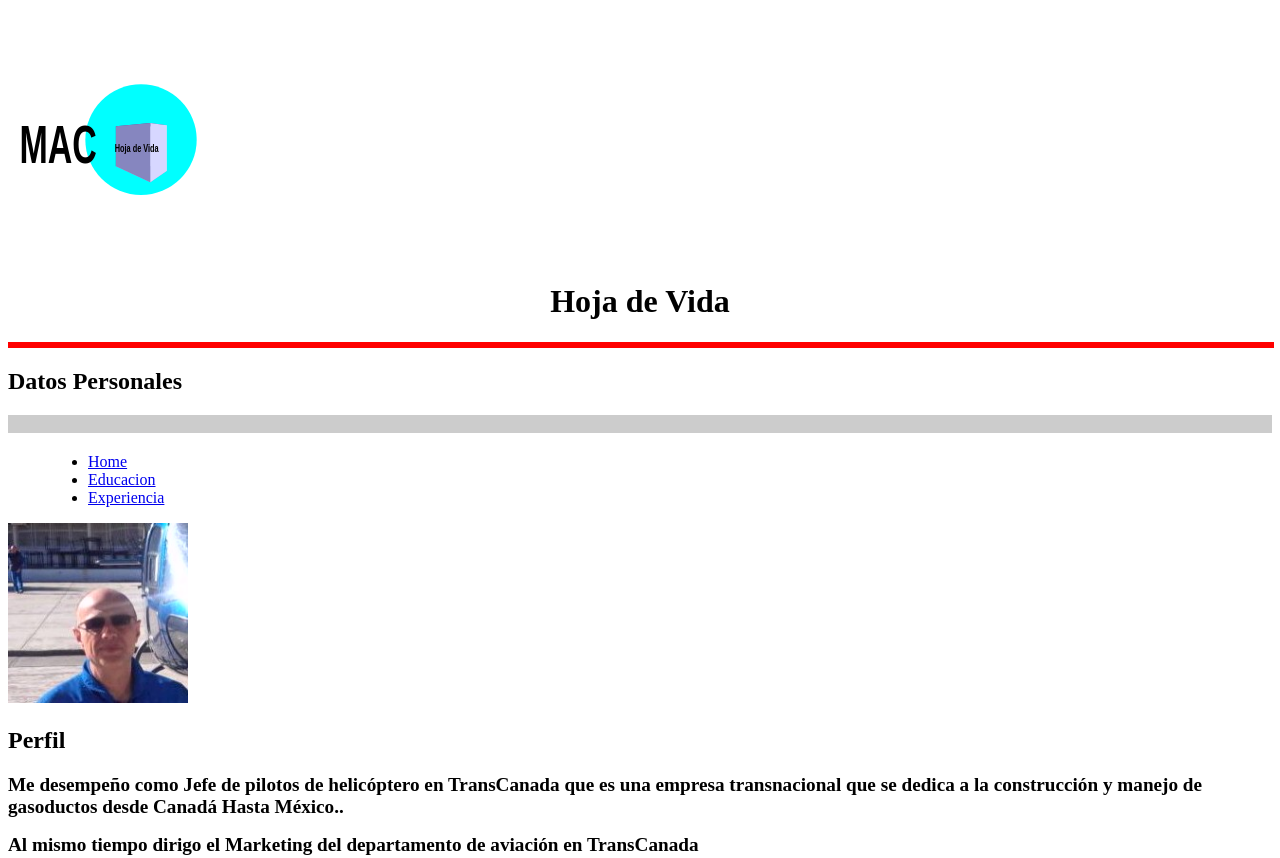
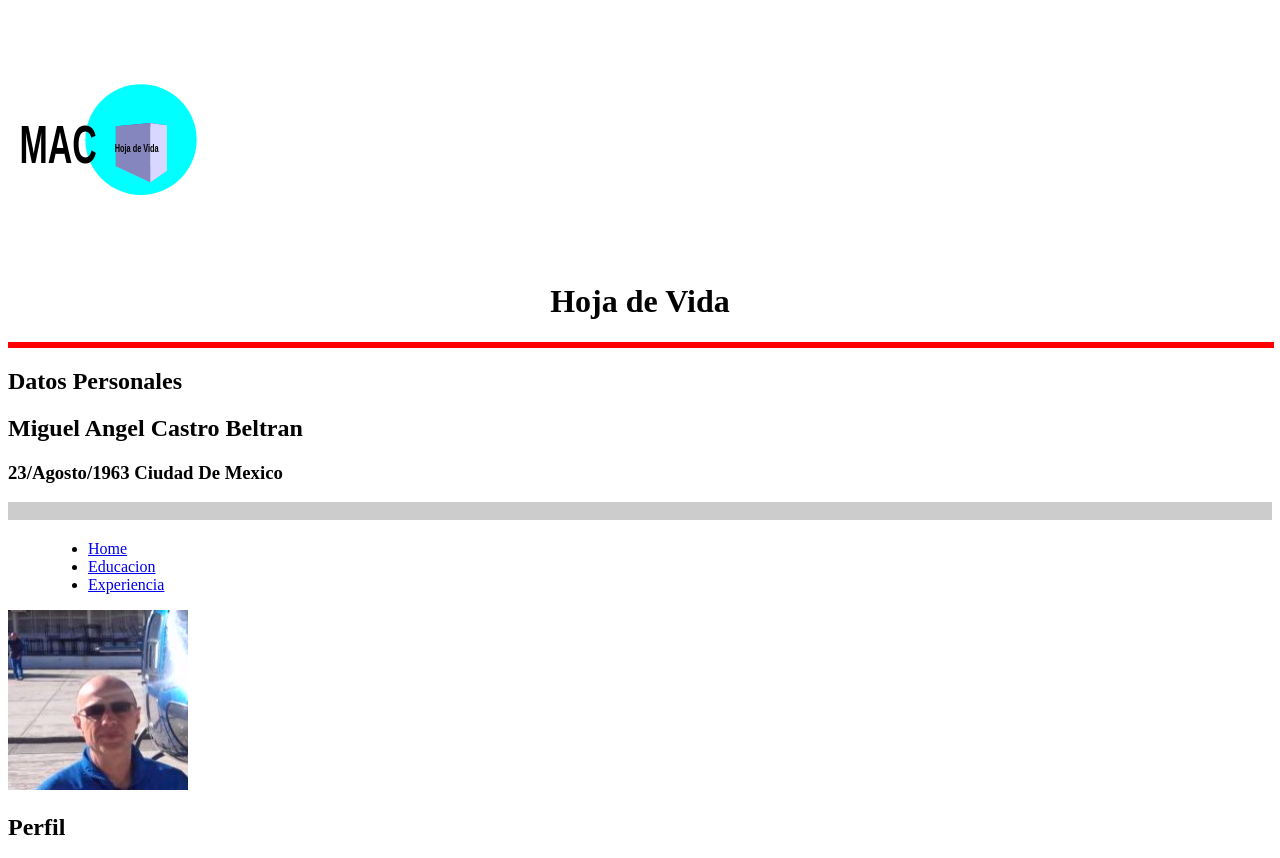
Before and after one commit to Rossetal/curriculum-vitae, a plain HTML site: page index.html in a window 1280 px wide. Shown: the top 858 px of the page. Drawn offline with Linux system fonts and the light colour scheme.

Commit message:
update Datos personales

```diff
--- a/index.html
+++ b/index.html
@@ -8,6 +8,8 @@
   <h1><center>Hoja de Vida</Center></h1>
   <hr width="100%" color=#ff0000 size="6"/>
   <h2>Datos Personales</h2>
+       <h2>Miguel Angel Castro Beltran</h2>
+    <h3>23/Agosto/1963 Ciudad De Mexico</h3>
   <marquee bgcolor="#cccccc" loop="-1"
   scrollamount="3"width="100%">Enlaces</marquee>
   <menu>
```
